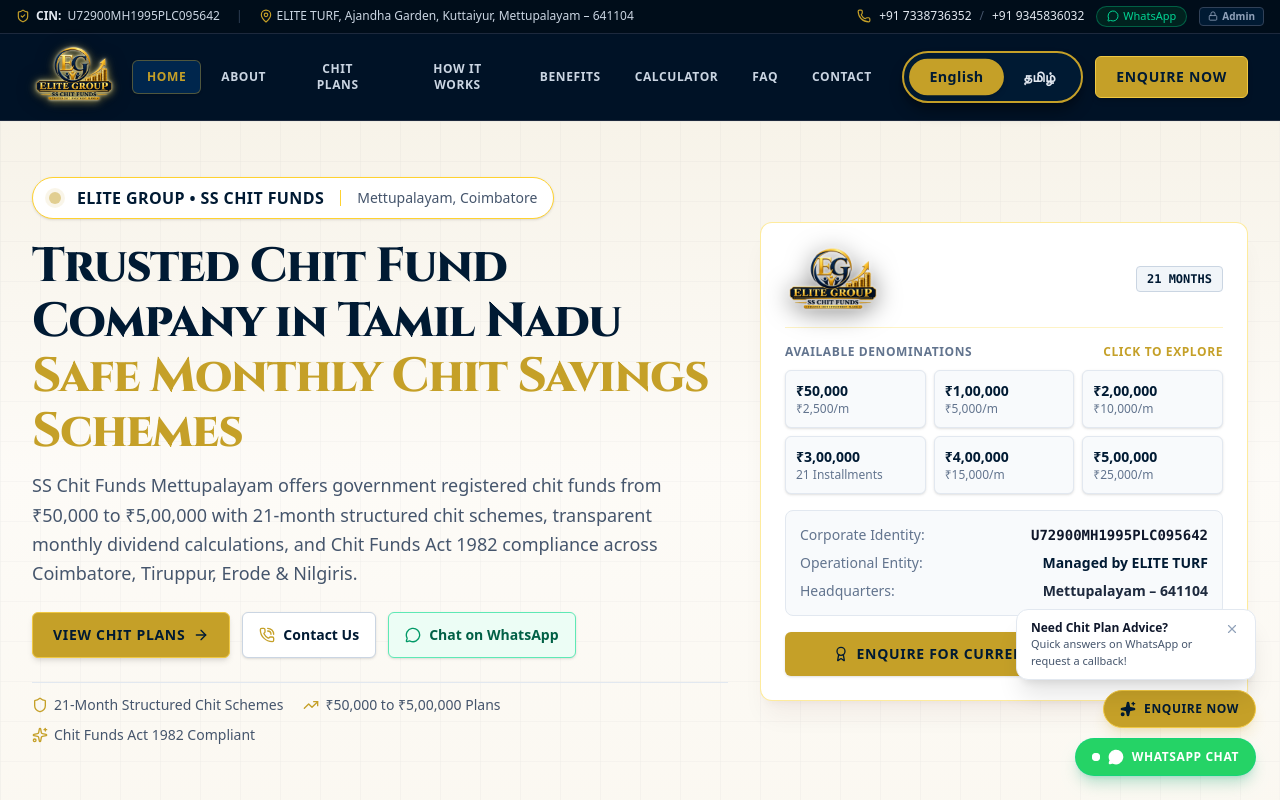
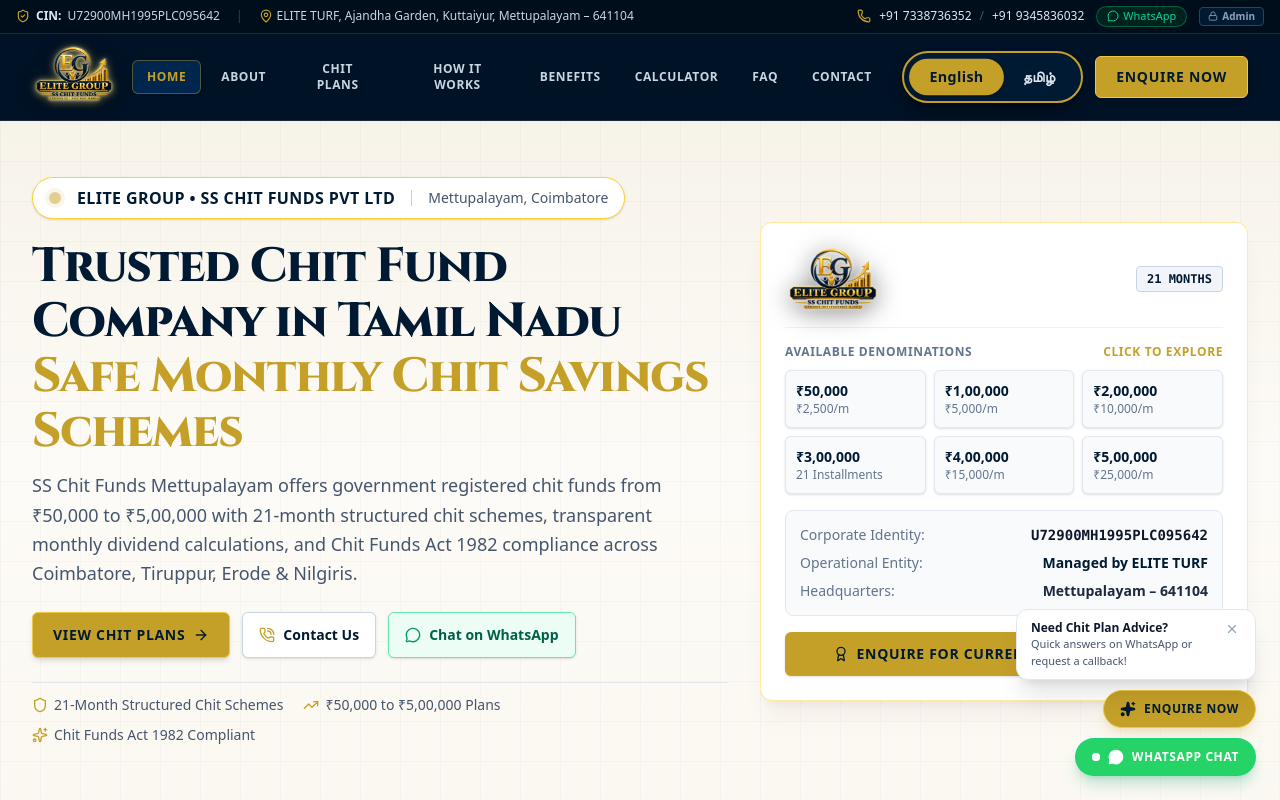
Before and after one commit to snoordeen37-debug/elite-group-chit-funds, a React (Vite) app: page / in a window 1280 px wide. Shown: the top 800 px of the page. Built offline with nearby package versions, Linux system fonts and the light colour scheme.

Commit message:
pvt ltd updation

```diff
--- a/src/components/Hero.tsx
+++ b/src/components/Hero.tsx
@@ -46,13 +46,13 @@ export const Hero: React.FC<HeroProps> = ({ onNavigate, onOpenEnquiry }) => {
           <div className="lg:col-span-7 flex flex-col items-start text-left">
 
             {/* Top Verified Brand Tag */}
-            <div className="w-fit max-w-full inline-flex items-center gap-3 sm:gap-4 px-4 py-2 rounded-full bg-white border border-amber-300 shadow-sm mb-5 flex-wrap sm:flex-nowrap">
+            <div className="w-fit max-w-full inline-flex items-center gap-2.5 sm:gap-4 px-3.5 sm:px-4 py-2 rounded-2xl sm:rounded-full bg-white border border-amber-300 shadow-sm mb-5 flex-wrap sm:flex-nowrap">
               <span className="flex h-2.5 w-2.5 sm:h-3 sm:w-3 rounded-full bg-[#C5A028] animate-pulse shrink-0 ring-4 ring-[#C5A028]/20"></span>
-              <span className="font-bold text-sm sm:text-base text-[#001A33] tracking-wide whitespace-nowrap uppercase">
+              <span className="font-bold text-xs sm:text-sm md:text-base text-[#001A33] tracking-wide whitespace-nowrap uppercase shrink-0">
                 {t('hero.badge')}
               </span>
               <span className="hidden sm:inline-block w-px h-4 bg-amber-300 shrink-0" />
-              <span className="text-xs sm:text-sm text-slate-600 font-medium whitespace-nowrap">
+              <span className="text-xs sm:text-sm text-slate-600 font-medium whitespace-nowrap shrink-0">
                 {t('hero.location')}
               </span>
             </div>
--- a/src/locales/en.json
+++ b/src/locales/en.json
@@ -16,7 +16,7 @@
     "adminLogin": "Admin Login"
   },
   "hero": {
-    "badge": "ELITE GROUP • SS CHIT FUNDS",
+    "badge": "ELITE GROUP • SS CHIT FUNDS PVT LTD",
     "location": "Mettupalayam, Coimbatore",
     "titleLine1": "Trusted Chit Fund Company in Tamil Nadu",
     "titleLine2": "Safe Monthly Chit Savings Schemes",
--- a/src/locales/ta.json
+++ b/src/locales/ta.json
@@ -16,7 +16,7 @@
     "adminLogin": "நிர்வாகி உள்நுழைவு"
   },
   "hero": {
-    "badge": "ELITE GROUP • SS CHIT FUNDS",
+    "badge": "ELITE GROUP • SS CHIT FUNDS PVT LTD",
     "location": "மேட்டுப்பாளையம், கோவை",
     "titleLine1": "தமிழ்நாட்டில் நம்பகமான சீட்டு நிறுவனம்",
     "titleLine2": "பாதுகாப்பான மாதாந்திர சீட்டு சேமிப்பு திட்டங்கள்",
```
